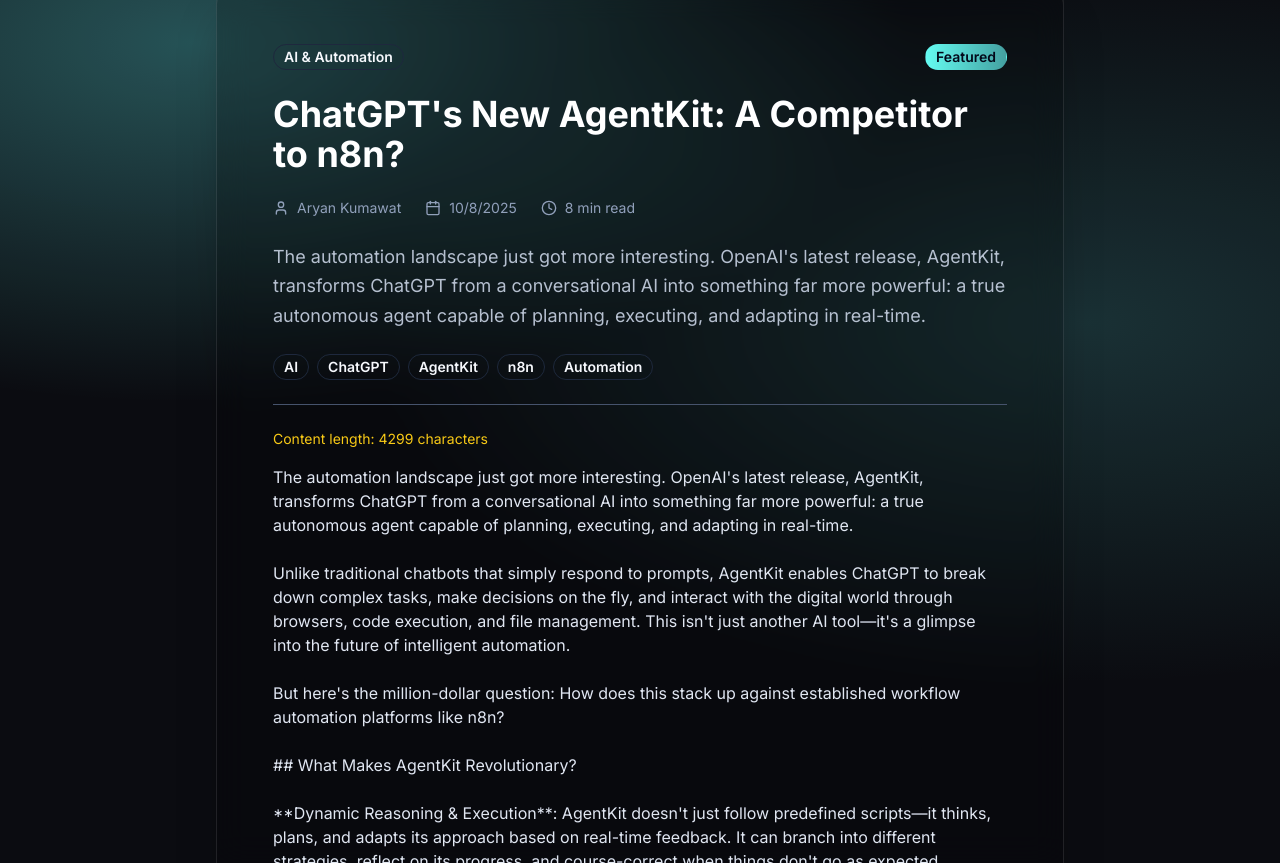
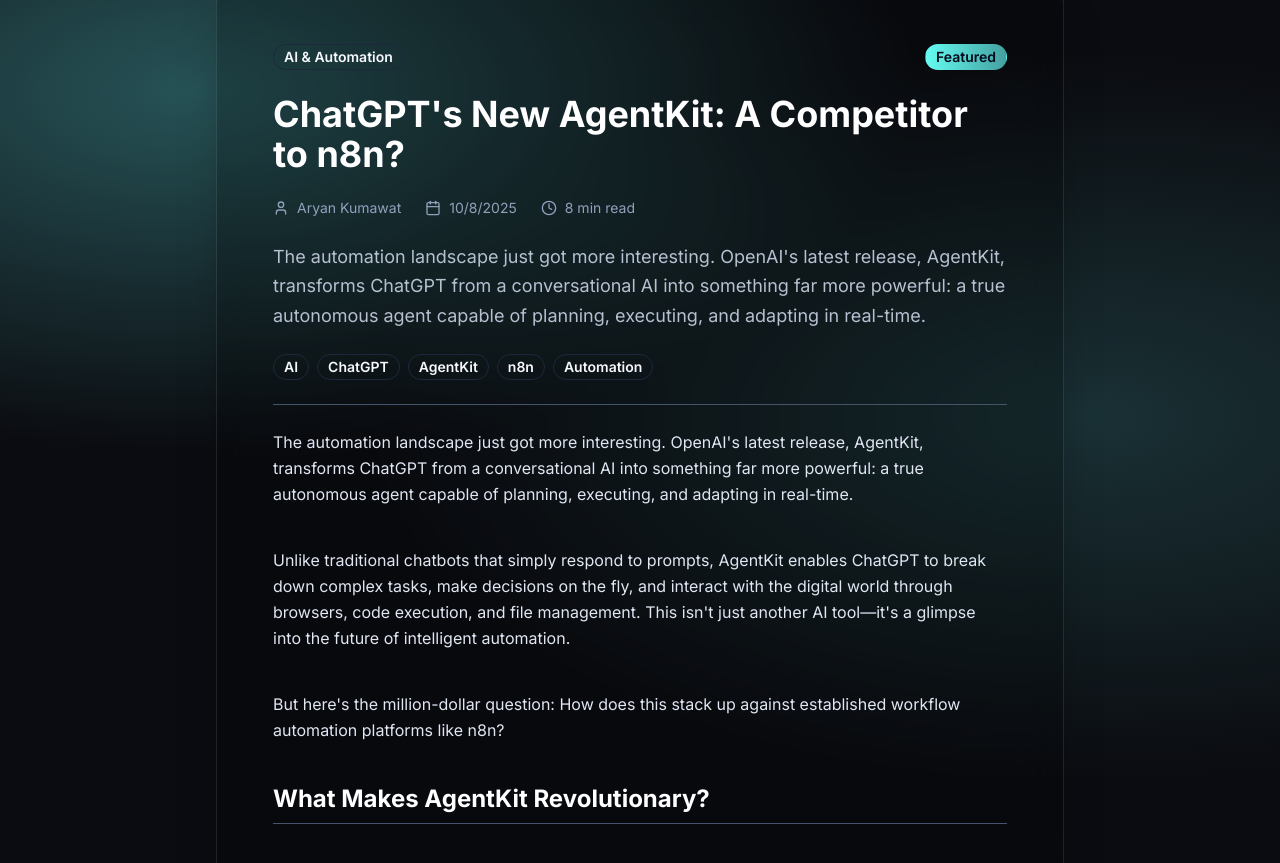
Before and after one commit to aryankumawat/Portfolio, a Next.js app: page /blog/chatgpt-agentkit-competitor-n8n in a window 1280 px wide. Shown: the part 237-1100 px from the top of the page. Built offline with nearby package versions, Linux system fonts and the light colour scheme.

Commit message:
Restore proper blog content formatting with renderContent function

```diff
--- a/src/app/blog/[slug]/page.tsx
+++ b/src/app/blog/[slug]/page.tsx
@@ -899,17 +899,8 @@
 
                 <div className="border-t border-slate-600 pt-6">
                   <div className="max-w-none">
-                    {/* Debug: Show raw content length */}
-                    <p className="text-yellow-400 mb-4 text-sm">
-                      Content length: {post.content?.length || 0} characters
-                    </p>
-
-                    <div className="space-y-4 text-slate-200 prose prose-invert max-w-none">
-                      {post.content ? (
-                        <div className="whitespace-pre-wrap">{post.content}</div>
-                      ) : (
-                        <p className="text-red-400">No content available</p>
-                      )}
+                    <div className="space-y-4">
+                      {renderContent(post.content)}
                     </div>
                   </div>
                 </div>
```
